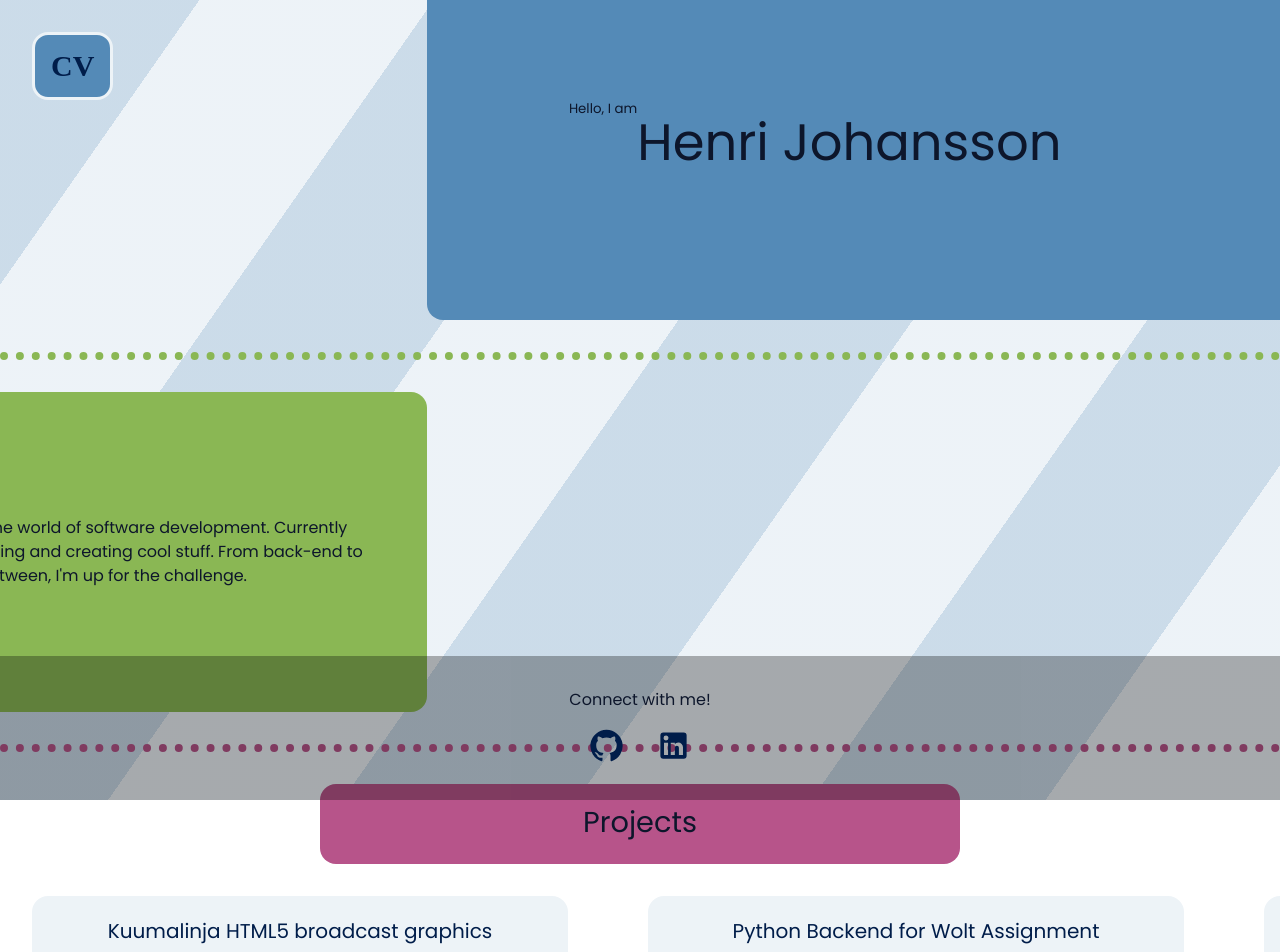
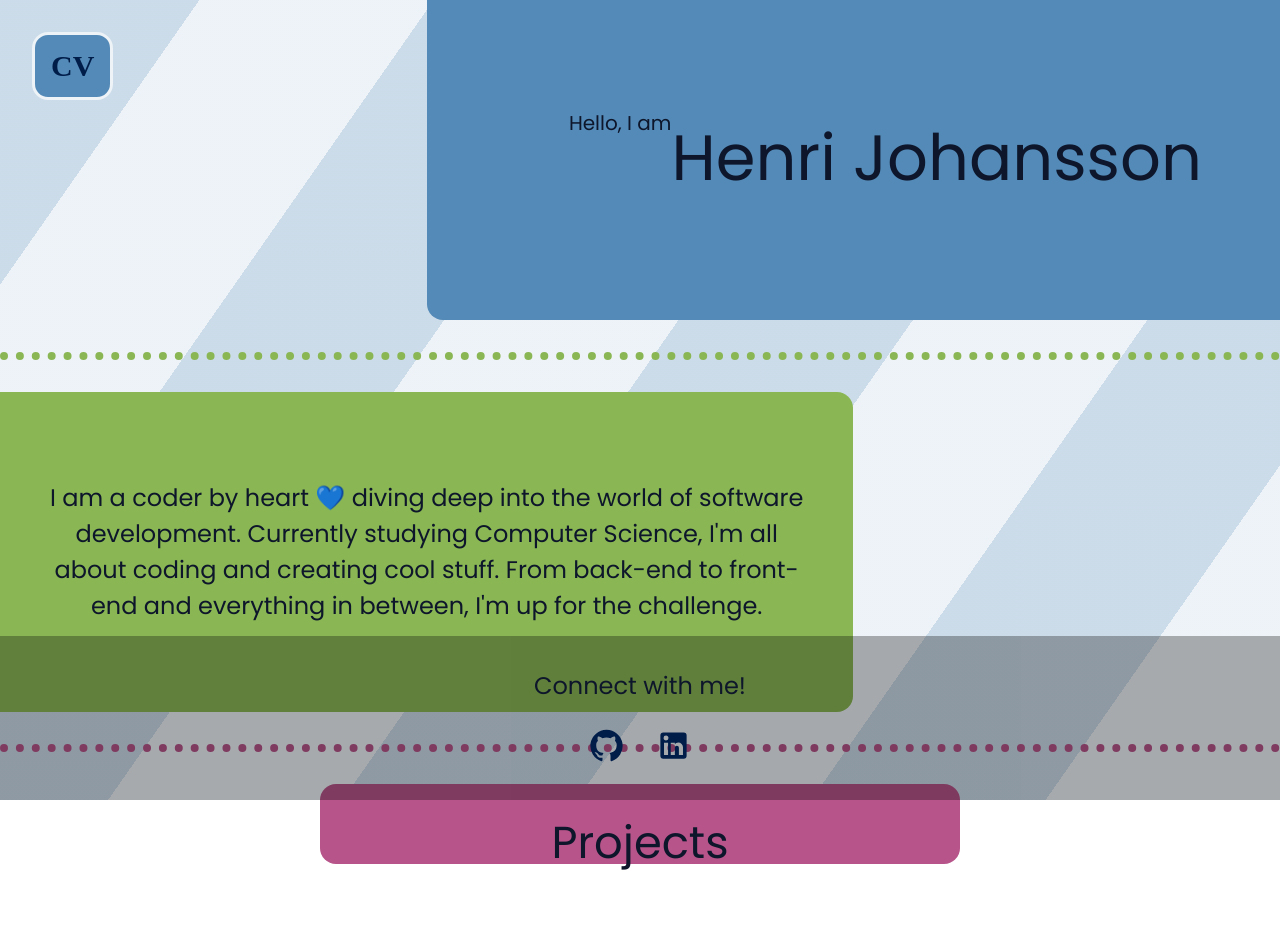
Before and after one commit to HenriJohansson/cv-website, a React (Vite) app: page / in a window 1280 px wide. Shown: the top 952 px of the page. Built offline with nearby package versions, Linux system fonts and the light colour scheme; a web font is replaced by a local one.

Commit message:
text sizes too small fix

```diff
--- a/src/styles/index.css
+++ b/src/styles/index.css
@@ -70,13 +70,17 @@ a {
 }
 
 h1 {
-  font-size: 3.2em;
+  font-size: 4em;
   line-height: 1.1;
 }
 
 h2 {
-  font-size: 1.8em;
+  font-size: 2.8em;
   line-height: 1;
+}
+
+p {
+  font-size: 1.5em;
 }
 
 header {
@@ -97,10 +101,7 @@ span {
 section {
   width: 100%;
   max-width: var(--section-w);
-  height: var(--section-h);
-}
-section div {
-  right: var(--section-offset);
+  min-height: var(--section-h);
 }
 @media screen and (max-width: 400px) {
   h1 {
```
